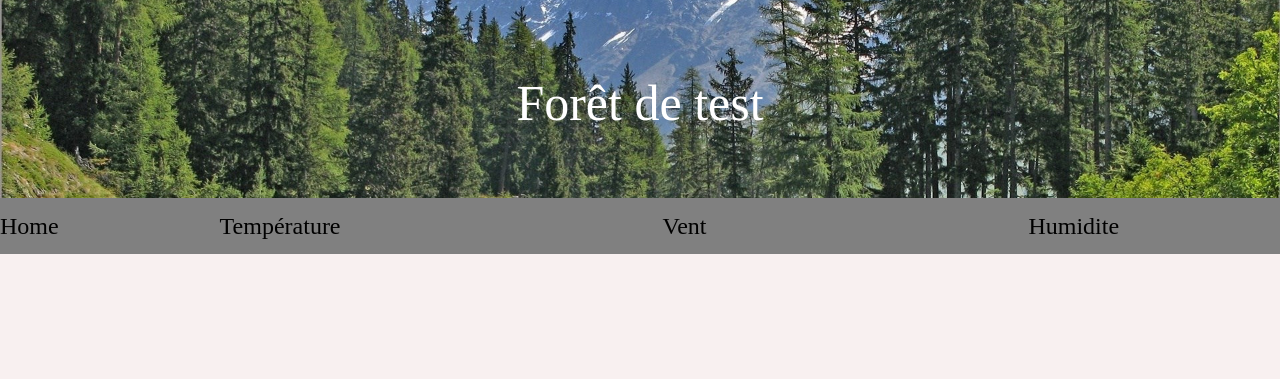
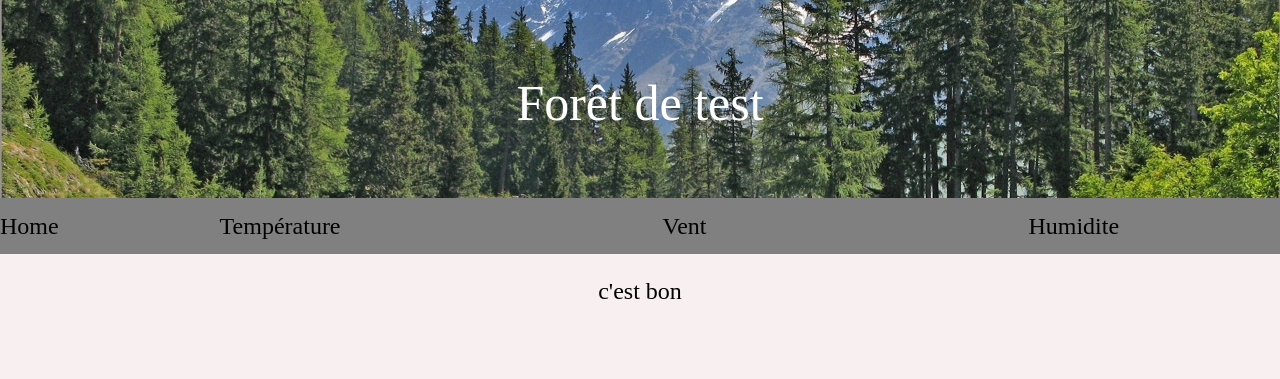
Before and after one commit to paulemile-hash/SITE-station-meteo, a Flask app: page / in a window 1280 px wide. Shown: the top 379 px of the page. Run offline with Flask 3, Linux system fonts and the light colour scheme; a map, chart or similar area stays blank; some libraries are stand-ins or nearby versions.

Commit message:
Merge branches 'main' and 'main' of https://github.com/paulemile-hash/SITE

```diff
--- a/site/main.py
+++ b/site/main.py
@@ -20,7 +20,7 @@ def index():
     moyenne_humidite = cur.execute("SELECT AVG(humidite) FROM mesures").fetchone()[0]
     moyenne_temperature = cur.execute("SELECT AVG(temperature) FROM mesures").fetchone()[0]
     moyenne_force_vent = cur.execute("SELECT AVG(force_vent) FROM mesures").fetchone()[0]
-    return render_template('main.html',moyenne_humidite=moyenne_humidite,moyenne_temperature=moyenne_temperature,moyenne_force_vent=moyenne_force_vent)
+    return render_template('main.html',moyenne_humidite=round(moyenne_humidite,1),moyenne_temperature=round(moyenne_temperature,1),moyenne_force_vent=round(moyenne_force_vent,1))
 
 # Route /humidite
 @app.route('/humidite')
--- a/site/static/css/style.css
+++ b/site/static/css/style.css
@@ -137,3 +137,9 @@ strong{
     font-size: 10pt;
     line-height: 1pt;
 }
+
+#etat{
+    height: 75px;
+    display: flex;
+    justify-content: space-around;
+}
--- a/site/templates/main.html
+++ b/site/templates/main.html
@@ -3,6 +3,13 @@
 {% block title %}Accueil - Fotia{% endblock title %}
 
 {% block content %}
+<div id="etat">
+    {% if (moyenne_temperature < 30) and (moyenne_force_vent < 30) and (moyenne_humidite > 50) %}
+    <p>c'est bon</p>
+    {% else %}
+    <p>c'est pas bon</p>
+    {% endif %}
+</div>
 
 <div id="gauge">
     <div id="gauge_top">
```
